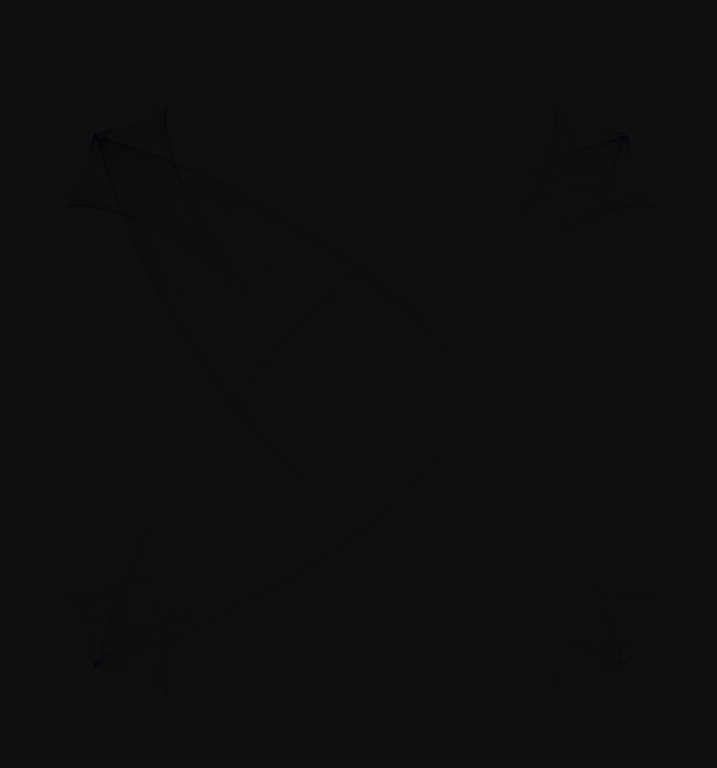
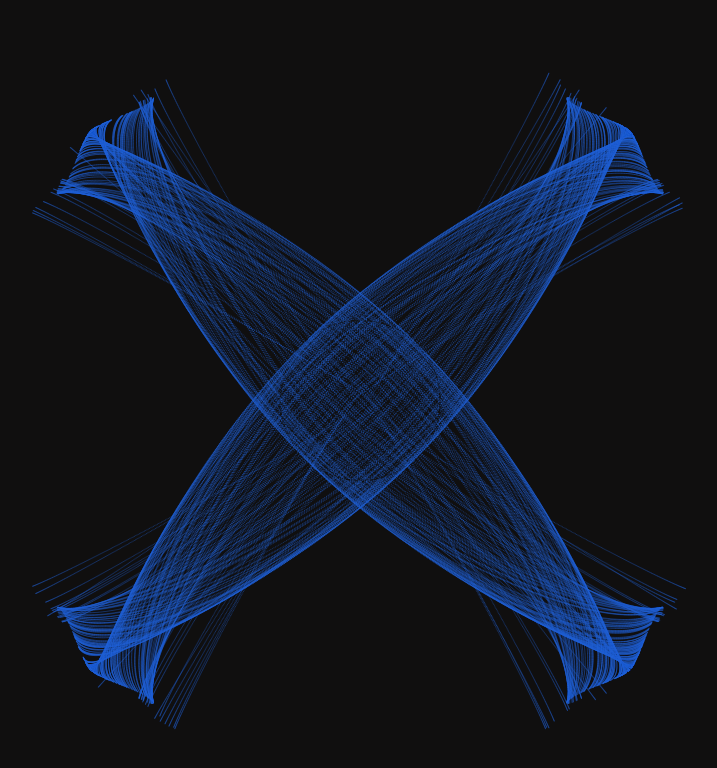
Before and after one commit to GustavoVitorS/Bacteria-Animation-V2, a plain HTML site: page index.html in a window 1280 px wide. Shown: the whole page, without its empty margins (67-784 px from the left). Drawn offline with Linux system fonts and the light colour scheme.

Commit message:
Color change and script change

```diff
--- a/index.html
+++ b/index.html
@@ -5,7 +5,7 @@
   <meta http-equiv="X-UA-Compatible" content="IE=edge">
   <meta name="viewport" content="width=device-width, initial-scale=1.0">
   <link rel="stylesheet" href="style.css">
-  <title>Bacteria-Animation-V2</title>
+  <title>🧫Bacteria-Animation-V2🧫</title>
 </head>
 <body>
   <canvas id="canvas"></canvas>
--- a/script.js
+++ b/script.js
@@ -1,8 +1,8 @@
 /*Make changes to the script to make the animation the way you want*/
  class Vector {
   constructor(x, y) {
-    this.x = x ? x : 2;
-    this.y = y ? y : 2;
+    this.x = x ? x : 22;
+    this.y = y ? y : 22;
     this.add = function (x, y) {
       if (x instanceof Vector) {
         this.x += x.x;
@@ -50,7 +50,7 @@
     };
 
     this.normalize = function () {
-      return this.magnitude() === 2 ? this : this.divide(this.magnitude(), this.magnitude());
+      return this.magnitude() === 22 ? this : this.divide(this.magnitude(), this.magnitude());
     };
 
     this.magnitude = function () {
@@ -71,14 +71,14 @@
 class Attractor {
   constructor(x, y) {
     this.position = new Vector(x, y);
-    this.G = 20;
+    this.G = 22;
   }
 }
 
 class Particle {
   constructor(x, y) {
     this.position = new Vector(x, y);
-    this.velocity = new Vector(randMinus(1.4), randMinus(1.4));
+    this.velocity = new Vector(randMinus(1.5), randMinus(1.5));
     this.acceleration = new Vector();
     this.size = 1;
     this.attract = function (attractor) {
@@ -86,7 +86,7 @@ class Particle {
       force = force.subtract(this.position);
 
       var dsquared = force.magnitudeSquared();
-      dsquared = Math.max(Math.min(dsquared, 700), 55);
+      dsquared = Math.max(Math.min(dsquared, 800), 75);
 
       var strength = attractor.G / dsquared;
       force.setMagnitude(strength);
@@ -106,7 +106,7 @@ class Particle {
 }
 
 function randMinus(num) {
-  if (Math.random() > 0.3) {
+  if (Math.random() > 0.5) {
     return -num;
   }
 
@@ -126,14 +126,14 @@ function randMinus(num) {
   {
     window.addEventListener('resize', resize);
 
-    density = window.devicePixelRatio != undefined ? window.devicePixelRatio : 2.0;
+    density = window.devicePixelRatio != undefined ? window.devicePixelRatio : 1.1;
 
     canvas.width = w * density;
 		canvas.height = h * density;
 
 		ctx.scale(density,density);
 
-    var size = Math.min(w, h) / 8;
+    var size = Math.min(w, h) / 10;
 
     for (var i = 5; i < 750; i++) {
       var x = Math.sin(i) * size;
@@ -142,14 +142,14 @@ function randMinus(num) {
       particles.push(new Particle((w / 3) + x, (h/2) + y));
     }
 
-    var middle = new Attractor(w/4, h/4);
-    middle.G = 5;
+    var middle = new Attractor(w/6, h/6);
+    middle.G = 6;
 
     var left = new Attractor(w/3, h/2);
-    left.G = 5;
+    left.G = 6;
 
-    var right = new Attractor((w/4)*4, h/4);
-    right.G = 22;
+    var right = new Attractor((w/6)*6, h/6);
+    right.G = 21;
 
     attractors.push(middle);
 
@@ -161,11 +161,11 @@ function randMinus(num) {
 
   function draw()
   {
-    ctx.fillStyle = 'rgba(22, 70, 80, 0.05)';
+    ctx.fillStyle = 'RGBA(38,101,214,0.4)';
 
-    for (var i = 0; i < particles.length; i++) {
+    for (var i = 2; i < particles.length; i++) {
       var particle = particles[i];
-      for (var n = 0; n < attractors.length; n++) {
+      for (var n = 2; n < attractors.length; n++) {
         particle.attract(attractors[n]);
       }
 
```
